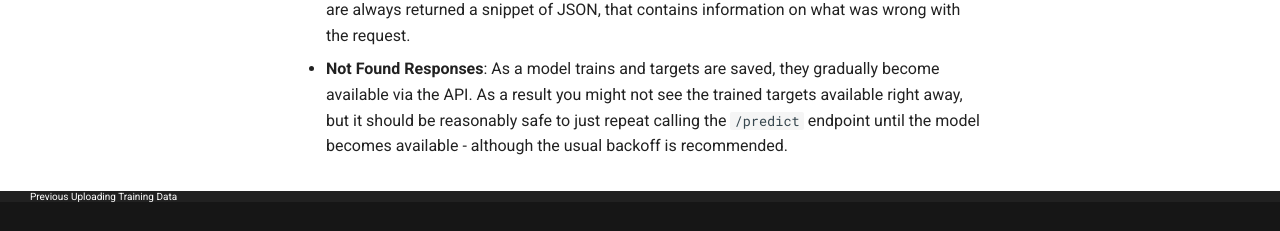
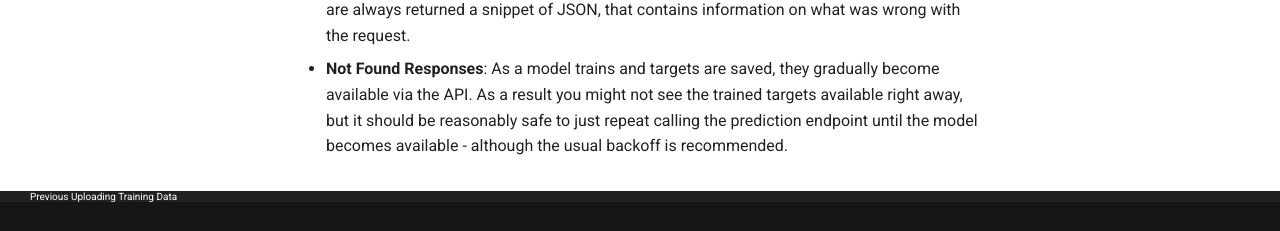
Before and after one commit to e-conomic/vml-docs, an MkDocs documentation site: the page built from docs/einvoice_model.md, in a window 1280 px wide and 900 px high, scrolled down 2014 px. Shown: the part 666-897 px from the top of the window. Built offline with MkDocs 1.6.1 and Material for MkDocs 9.7.7, drawn with Linux system fonts in a browser that asks for light colours; old or Windows-style settings are respelled for this version of MkDocs.

Commit message:
Converted preformatted to regular text

```diff
--- a/docs/einvoice_model.md
+++ b/docs/einvoice_model.md
@@ -110,4 +110,4 @@ Caveats & Troubleshooting
 
 - **Bad Request Responses**: If you make a request to the API and get a 400 Bad Request, you are always returned a snippet of JSON, that contains information on what was wrong with the request.
 
-- **Not Found Responses**: As a model trains and targets are saved, they gradually become available via the API. As a result you might not see the trained targets available right away, but it should be reasonably safe to just repeat calling the `/predict` endpoint until the model becomes available - although the usual backoff is recommended.
+- **Not Found Responses**: As a model trains and targets are saved, they gradually become available via the API. As a result you might not see the trained targets available right away, but it should be reasonably safe to just repeat calling the prediction endpoint until the model becomes available - although the usual backoff is recommended.
```
